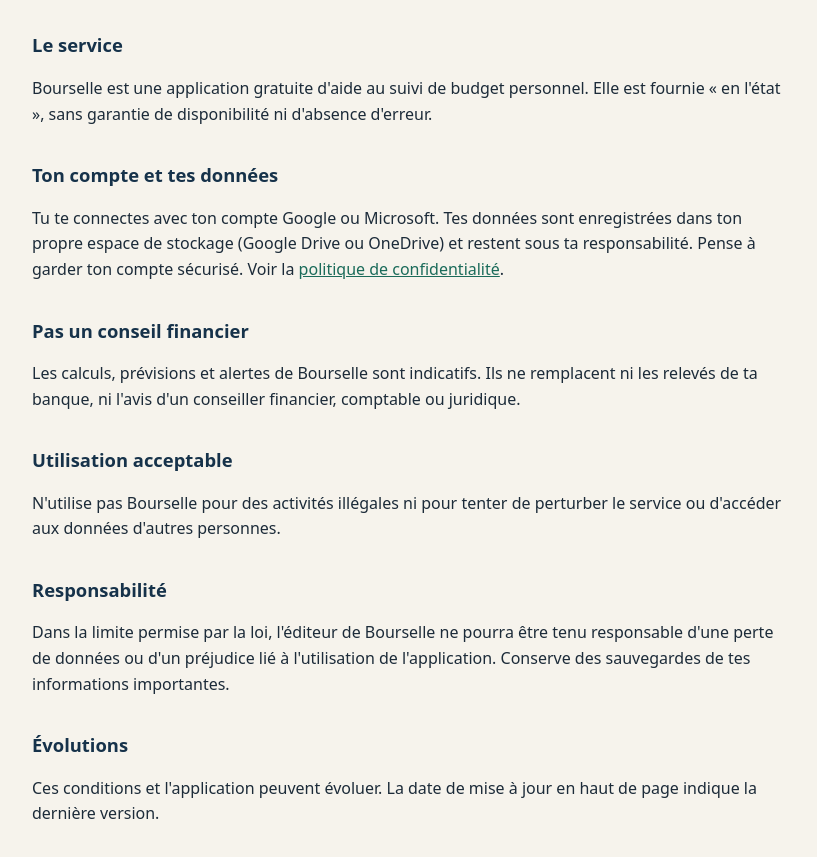
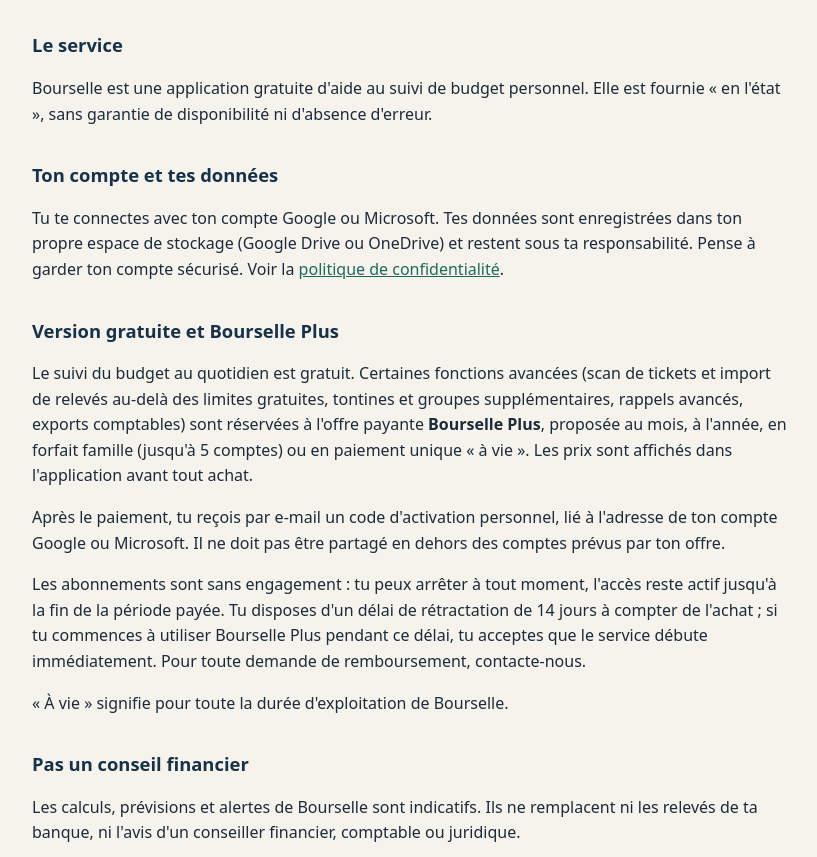
Before and after one commit to pataush/bourselle, a plain HTML site: page conditions.html in a window 1280 px wide. Shown: the part 183-1040 px from the top of the page, without its empty margins (228-1045 px from the left). Drawn offline with Linux system fonts and the light colour scheme.

Commit message:
Update conditions.html with subscription information
Added information about the free version and Bourselle Plus subscription details.

```diff
--- a/conditions.html
+++ b/conditions.html
@@ -27,6 +27,12 @@
 <h2>Ton compte et tes données</h2>
 <p>Tu te connectes avec ton compte Google ou Microsoft. Tes données sont enregistrées dans ton propre espace de stockage (Google Drive ou OneDrive) et restent sous ta responsabilité. Pense à garder ton compte sécurisé. Voir la <a href="privacy.html">politique de confidentialité</a>.</p>
 
+<h2>Version gratuite et Bourselle Plus</h2>
+<p>Le suivi du budget au quotidien est gratuit. Certaines fonctions avancées (scan de tickets et import de relevés au-delà des limites gratuites, tontines et groupes supplémentaires, rappels avancés, exports comptables) sont réservées à l'offre payante <strong>Bourselle Plus</strong>, proposée au mois, à l'année, en forfait famille (jusqu'à 5 comptes) ou en paiement unique « à vie ». Les prix sont affichés dans l'application avant tout achat.</p>
+<p>Après le paiement, tu reçois par e-mail un code d'activation personnel, lié à l'adresse de ton compte Google ou Microsoft. Il ne doit pas être partagé en dehors des comptes prévus par ton offre.</p>
+<p>Les abonnements sont sans engagement : tu peux arrêter à tout moment, l'accès reste actif jusqu'à la fin de la période payée. Tu disposes d'un délai de rétractation de 14 jours à compter de l'achat ; si tu commences à utiliser Bourselle Plus pendant ce délai, tu acceptes que le service débute immédiatement. Pour toute demande de remboursement, contacte-nous.</p>
+<p>« À vie » signifie pour toute la durée d'exploitation de Bourselle.</p>
+
 <h2>Pas un conseil financier</h2>
 <p>Les calculs, prévisions et alertes de Bourselle sont indicatifs. Ils ne remplacent ni les relevés de ta banque, ni l'avis d'un conseiller financier, comptable ou juridique.</p>
 
```
